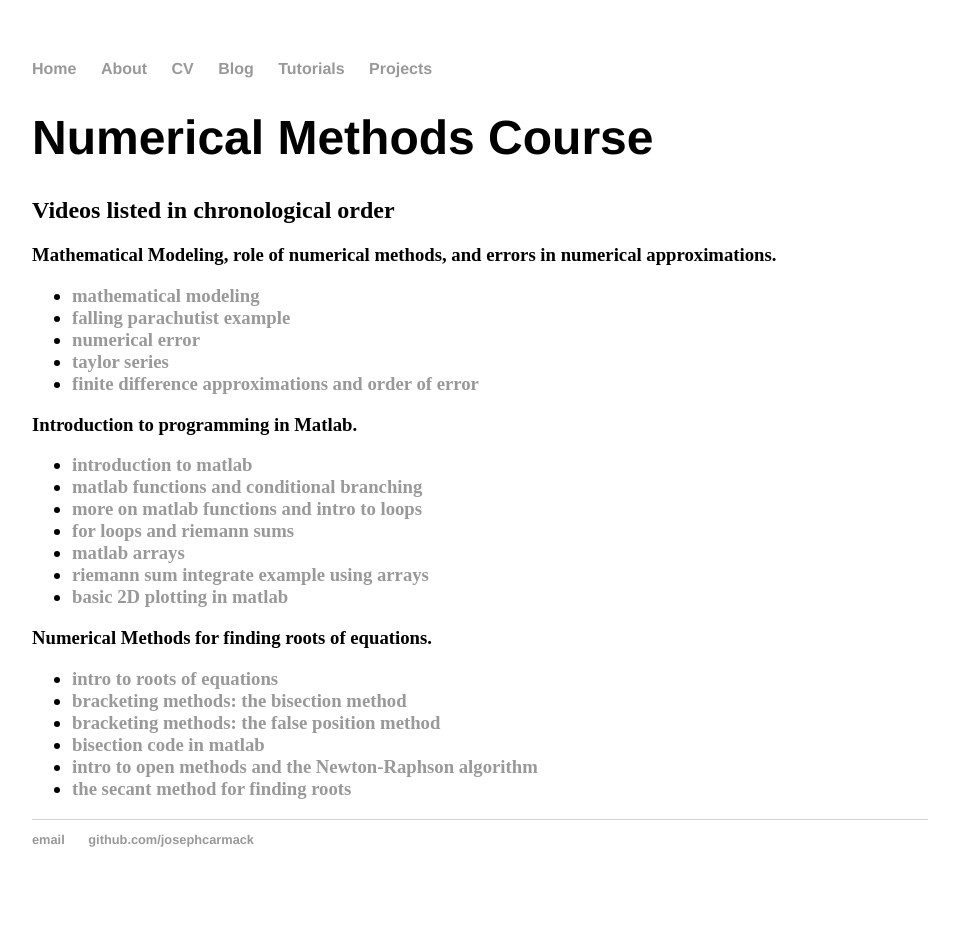
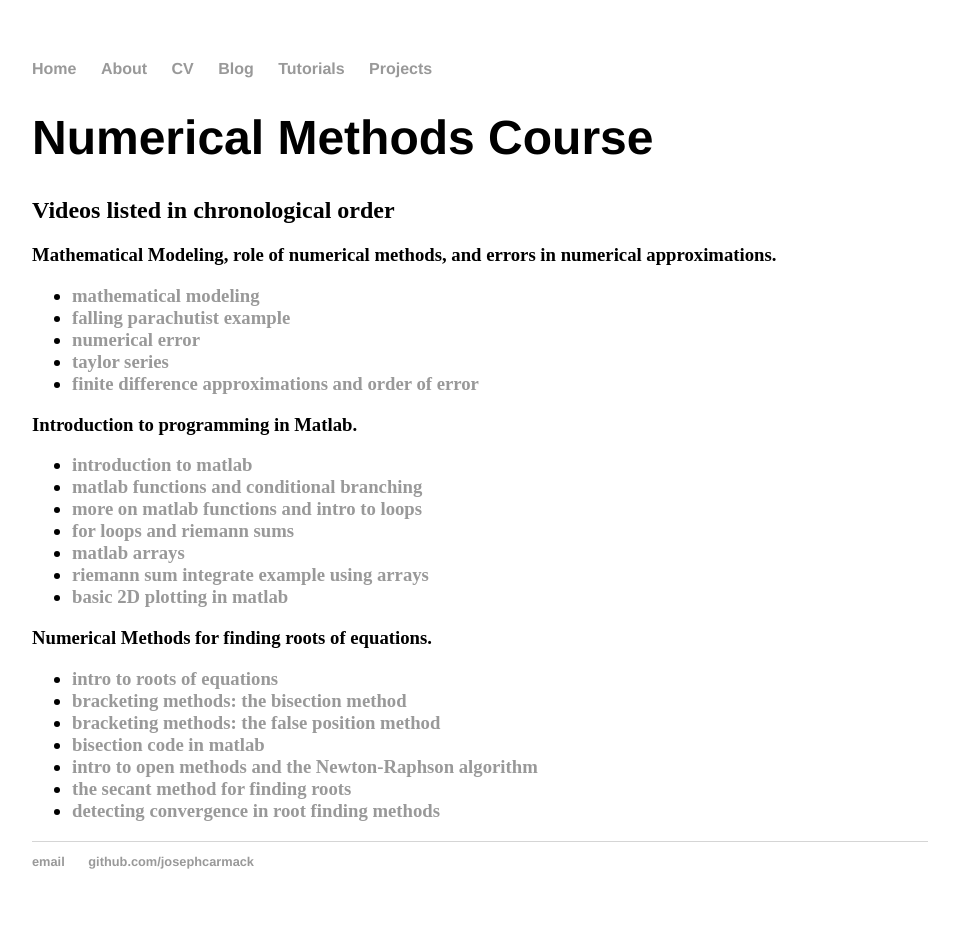
Before and after one commit to josephcarmack/josephcarmack.github.io, a Jekyll site: the page built from tutorials/meeg2703/index.html, in a window 1280 px wide. Shown: the whole page, without its empty margins (160-1119 px from the left). Built offline with Jekyll 4.4.1, drawn with Linux system fonts in a browser that asks for light colours; before the commit the page ends 907 px from its top, so only the background shows below that.

Commit message:
add convergence video

```diff
--- a/tutorials/meeg2703/index.html
+++ b/tutorials/meeg2703/index.html
@@ -57,5 +57,7 @@ title: Numerical Methods Course
 					intro to open methods and the Newton-Raphson algorithm</a></li>
 			<li><a href="https://youtu.be/0SRqNP_RDOg">
 					the secant method for finding roots</a></li>
+			<li><a href="https://youtu.be/fy87KNs4mh8">
+					detecting convergence in root finding methods</a></li>
 		</ul>
 	</h3>
```
